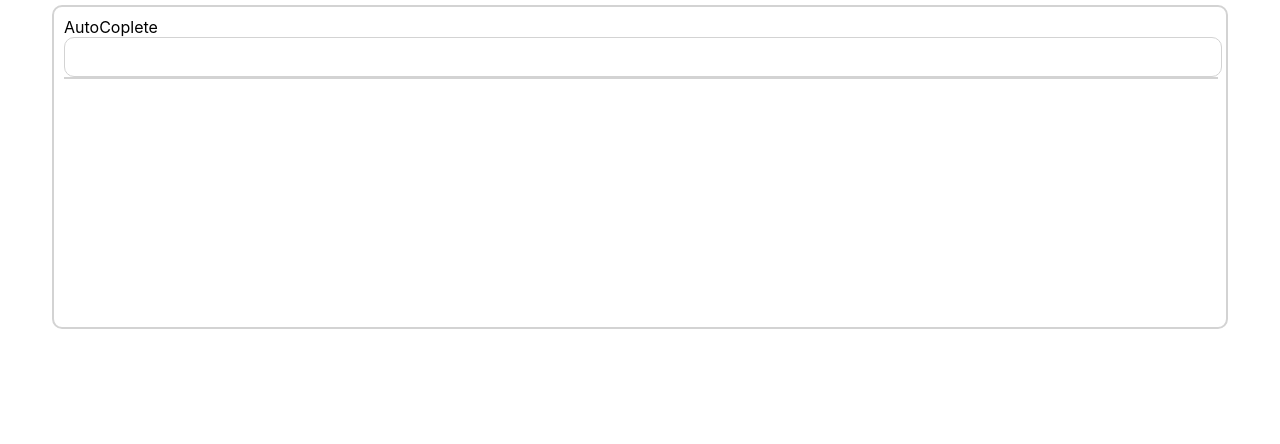
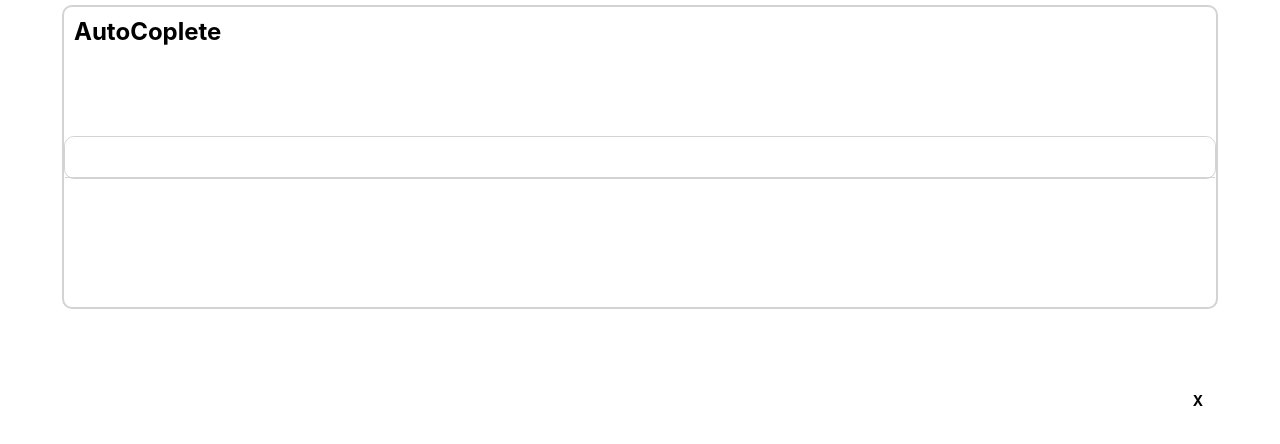
Before and after one commit to guno517/wanted_pre_onboarding, a React (Create React App) app: page / in a window 1280 px wide. Shown: the top 444 px of the page. Built offline with nearby package versions, Linux system fonts and the light colour scheme.

Commit message:
AutoComplete 기능 + 삭제 기능 + selected 기능

```diff
--- a/src/component/AutoComplete.js
+++ b/src/component/AutoComplete.js
@@ -6,42 +6,78 @@ const Base = styled.div`
   height: 300px;
   border: 2px solid lightgray;
   border-radius: 10px;
-  padding: 10px;
   margin: 5px auto;
+`;
+
+const AutoCompleteText = styled.div`
+  font-size: 24px;
+  font-weight: bold;
+  margin-top: 10px;
+  margin-left: 10px;
+`;
+
+const InputWrapper = styled.div`
+  width: 100%;
+  border: 1px solid lightgray;
+  margin: 90px auto 0 auto;
+  border-radius: 10px;
+  box-sizing: border-box;
+  &:focus-within {
+    box-shadow: 0 5px 5px 5px lightgray;
+  }
 `;
 
 const InputForm = styled.input`
   width: 100%;
-  height: 36px;
-  border: 1px solid lightgray;
+  height: 40px;
+  border: none;
+  padding: 0 10px;
+  font-size: 14px;
+  outline: none;
   border-radius: 10px;
+  box-sizing: border-box;
+`;
 
-  &:focus {
-    outline: none;
-    box-shadow: 0px 3px 3px 3px lightgray;
-  }
+const CloseBtn = styled.span`
+  position: absolute;
+  border: none;
+  display: block;
+  width: fit-content;
+  height: fit-content;
+  font-size: 14px;
+  font-weight: bolder;
+  text-align: center;
+  background: white;
+  top: 0;
+  bottom: 0;
+  right: 6%;
+  margin: auto;
+  padding: 0;
+  outline: none;
+  cursor: pointer;
 `;
 
 const Ul = styled.ul`
-  width: 100%;
-  list-style: none;
+  list-style-type: none;
   margin: 0;
   padding: 0;
-  z-index: 1;
-  border: 1px solid lightgray;
+  border-top: 1px solid lightgray;
 `;
 
 const LI = styled.li`
+  padding: 0 10px;
+  margin: 10px auto;
   &:hover {
     background: lightgray;
   }
 `;
 
-export default function AutoCoplete({ inputText }) {
+export default function AutoComplete({ inputText }) {
   const [searchText, setSearchText] = useState("");
   const [complete, setComplete] = useState([]);
 
   let completion = [];
+
   const handleChange = (e) => {
     let inputWord = e.target.value;
     completion = [];
@@ -58,7 +94,7 @@ export default function AutoCoplete({ inputText }) {
 
   const completionSelected = (value) => {
     setSearchText(value);
-    completion = [];
+    //setComplete([]);
   };
 
   const getCompletions = () => {
@@ -81,9 +117,19 @@ export default function AutoCoplete({ inputText }) {
 
   return (
     <Base>
-      <div>AutoCoplete</div>
-      <InputForm type={"text"} onChange={handleChange} />
-      {getCompletions()}
+      <AutoCompleteText>AutoCoplete</AutoCompleteText>
+      <InputWrapper>
+        <InputForm value={searchText} type={"text"} onChange={handleChange} />
+        <CloseBtn
+          onClick={() => {
+            setSearchText("");
+            setComplete([]);
+          }}
+        >
+          X
+        </CloseBtn>
+        {getCompletions()}
+      </InputWrapper>
     </Base>
   );
 }
```
